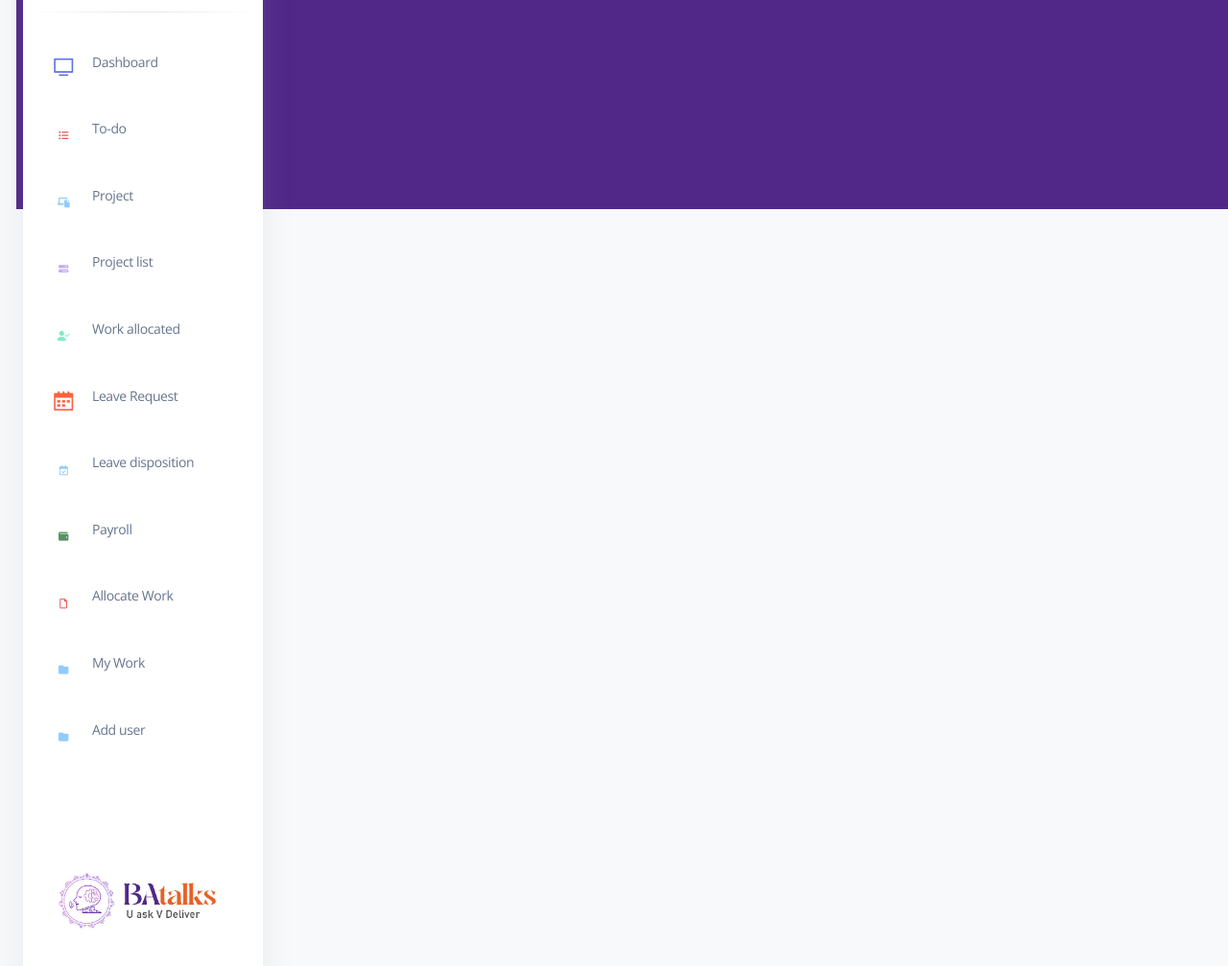
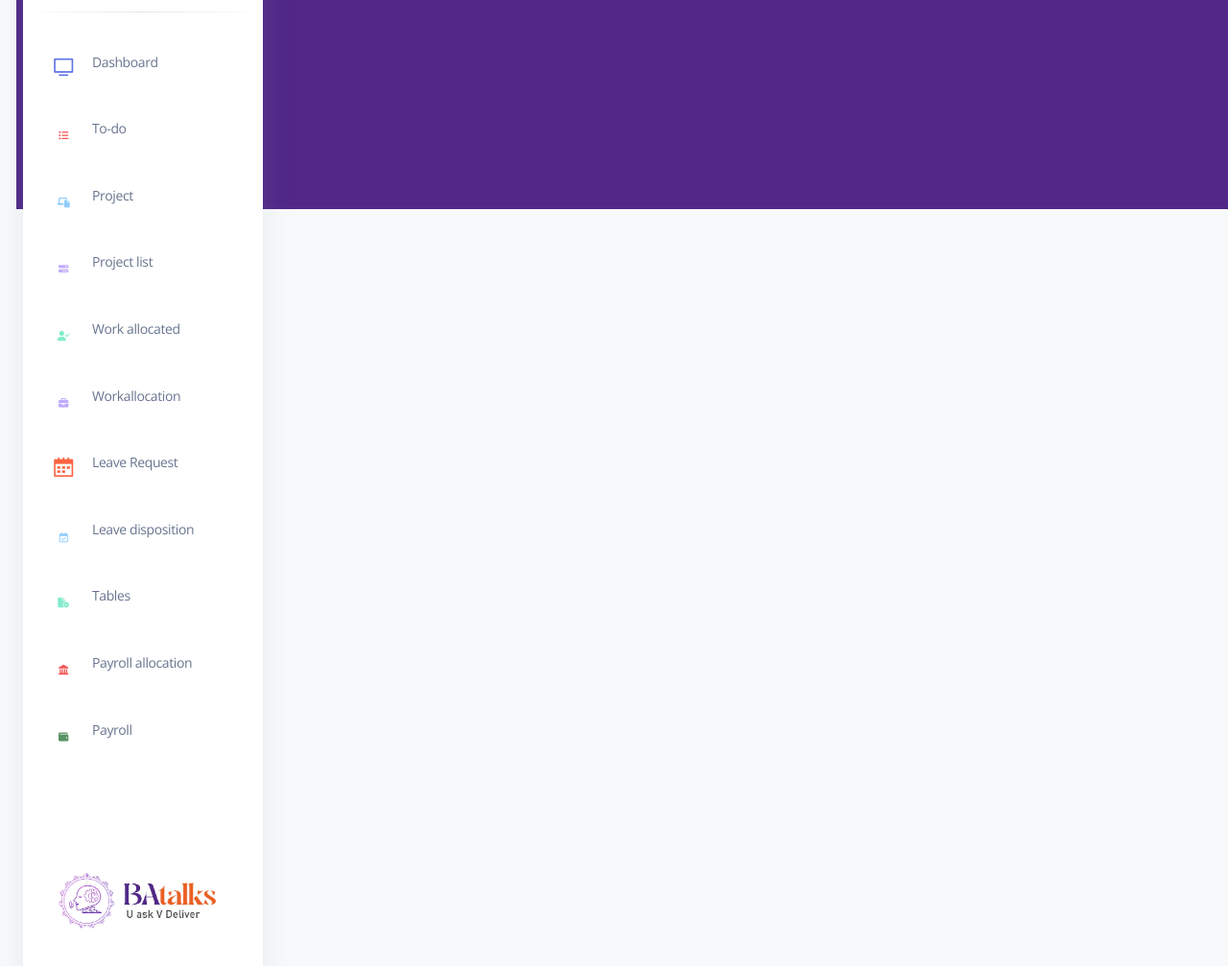
Before and after one commit to iknowsaikiran/batalksdashboard, a Flask app: page /header in a window 1280 px wide. Shown: the part 82-1089 px from the top of the page at 96% size. Run offline with Flask 3, Linux system fonts and the light colour scheme; some libraries are stand-ins or nearby versions.

Commit message:
Update multiple templates:

```diff
--- a/templates/header.html
+++ b/templates/header.html
@@ -113,7 +113,7 @@
                         <span class="nav-link-text ms-1">Work allocated </span>
                     </a>
                 </li>
-                <!--<li class="nav-item">
+                <li class="nav-item">
                     <a class="nav-link " href="/workallocation">
                         <div
                             class="icon icon-shape icon-sm border-radius-md text-center me-2 d-flex align-items-center justify-content-center">
@@ -121,7 +121,7 @@
                         </div>
                         <span class="nav-link-text ms-1">Workallocation </span>
                     </a>
-                </li>-->
+                </li>
                 <li class="nav-item">
                     <a class="nav-link " href="/empleave">
                         <div
@@ -141,7 +141,7 @@
                         <span class="nav-link-text ms-1"> Leave disposition</span>
                     </a>
                 </li>
-                <!-- <li class="nav-item">
+                <li class="nav-item">
                     <a class="nav-link " href="/tables">
                         <div
                             class="icon icon-shape icon-sm border-radius-md text-center me-2 d-flex align-items-center justify-content-center">
@@ -149,21 +149,13 @@
                         </div>
                         <span class="nav-link-text ms-1">Tables</span>
                     </a>
-                </li> -->
+                </li>
 
 
-               <!-- <li class="nav-item">
-                    <a class="nav-link " href="/userprofile">
-                        <div
-                            class="icon icon-shape icon-sm border-radius-md text-center me-2 d-flex align-items-center justify-content-center">
-                            <i class="ni ni-single-02 text-dark text-sm opacity-10"></i>
-                        </div>
-                        <span class="nav-link-text ms-1">Profile</span>
-                    </a>
-                </li> -->
 
 
-                <!-- <li class="nav-item">
+
+                <li class="nav-item">
                     <a class="nav-link " href="/payrollmanager">
                         <div
                             class="icon icon-shape icon-sm border-radius-md text-center me-2 d-flex align-items-center justify-content-center">
@@ -171,7 +163,7 @@
                         </div>
                         <span class="nav-link-text ms-1">Payroll allocation</span>
                     </a>
-                </li> -->
+                </li>
                 <li class="nav-item">
                     <a class="nav-link  " href="/payroll">
                         <div
```
